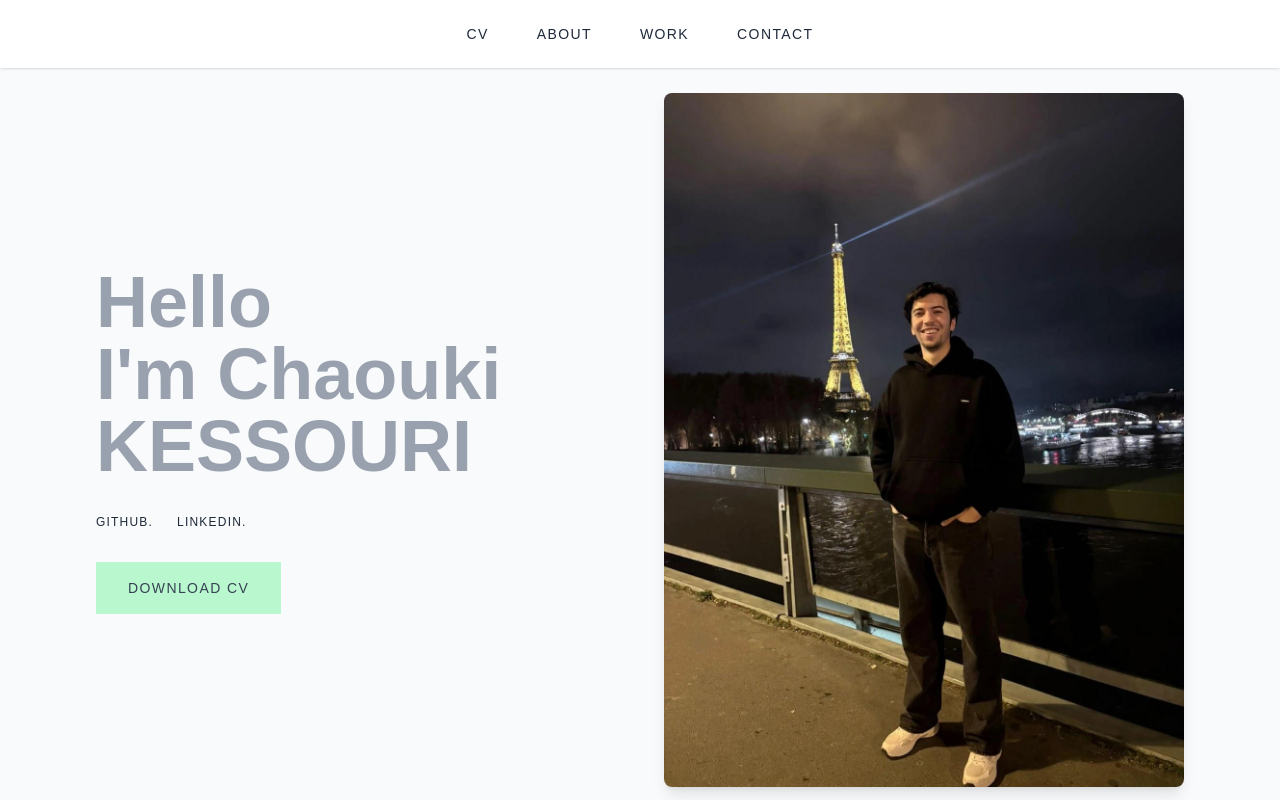
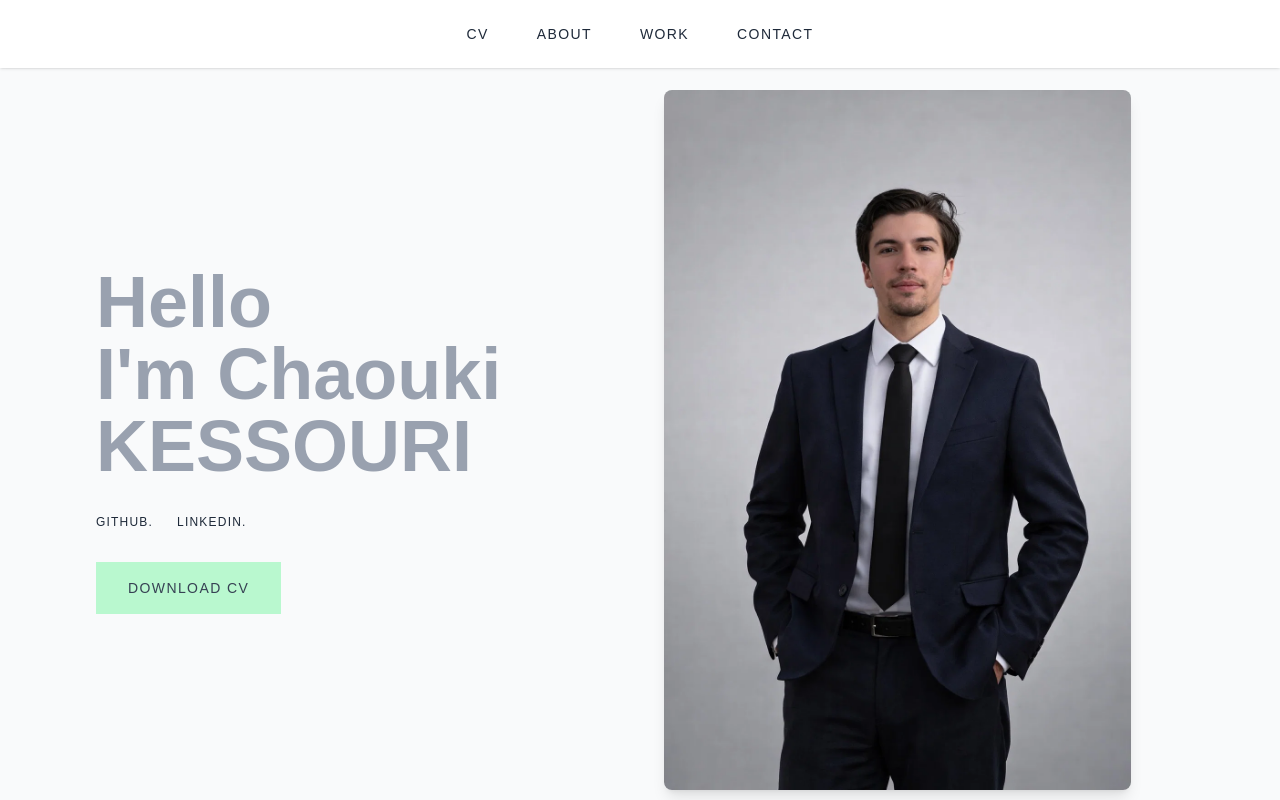
Before and after one commit to chaoukiksr/portfolio, a Vue app in the folder portfolio/: page / in a window 1280 px wide. Shown: the top 800 px of the page. Built offline with nearby package versions, Linux system fonts and the light colour scheme.

Commit message:
edit hero pic

```diff
--- a/portfolio/src/components/Hero.vue
+++ b/portfolio/src/components/Hero.vue
@@ -17,7 +17,7 @@
                </a>
             </div>
             <div>
-               <img src="../assets/imgs/WhatsApp Image 2025-12-23 at 11.35.37.jpeg"
+               <img src="../assets/imgs/image.png"
                   alt="Profile" class="w-full h-auto rounded-lg shadow-lg">
             </div>
          </div>
```
Also changed, not shown: portfolio/src/assets/imgs/image.png (added).
